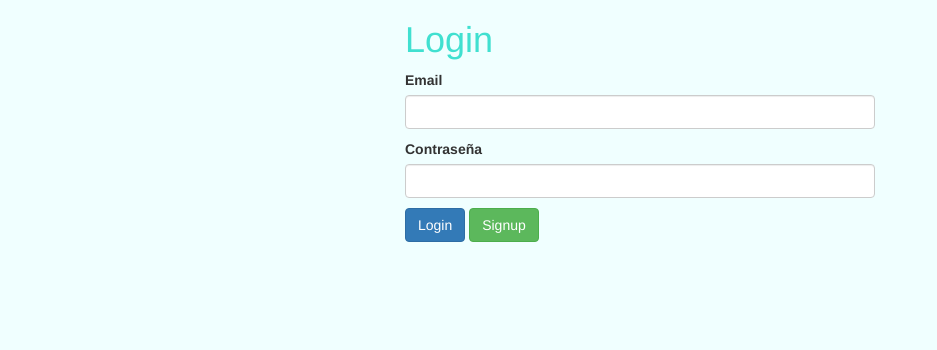
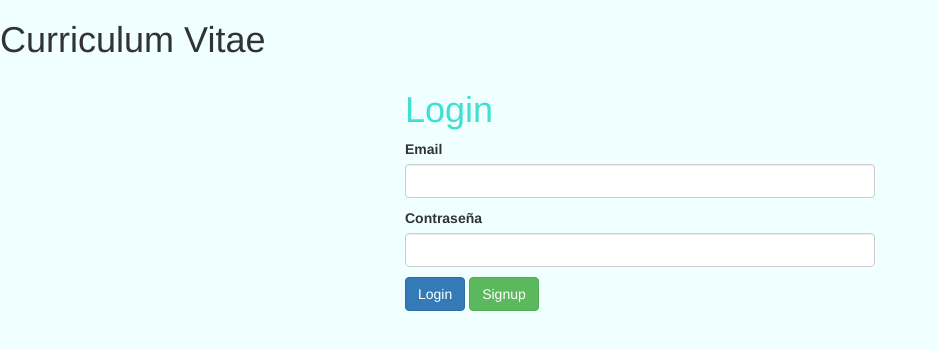
Before and after one commit to Tragner/hello, a Flask app: page / in a window 1280 px wide. Shown: the top 350 px of the page, without its empty margins (0-937 px from the left). Run offline with Flask 2, Linux system fonts and the light colour scheme; some libraries are stand-ins or nearby versions.

Commit message:
Add Title

```diff
--- a/templates/layouts/main.html
+++ b/templates/layouts/main.html
@@ -10,7 +10,8 @@
 </head>
 
 <body style="background-color: azure">
-<div class="container">
+<h1>Curriculum Vitae</h1>
+<div class="container super">
 {% with messages = get_flashed_messages(with_categories=true) %}
   {% if messages %}
     {% for categoria, message in messages %}
```
